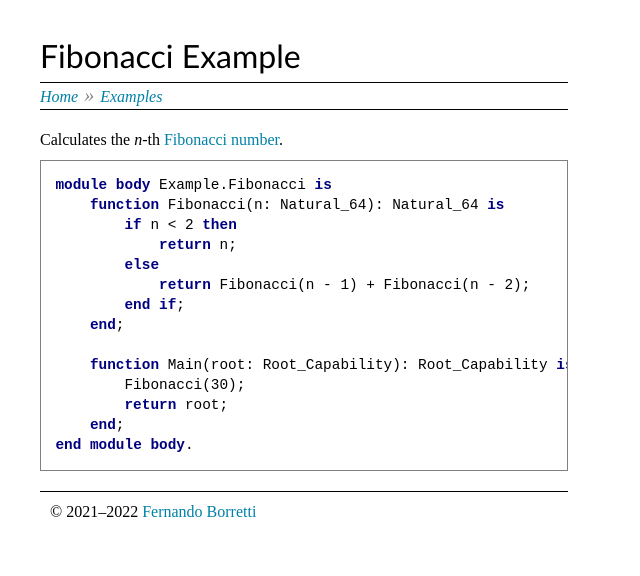
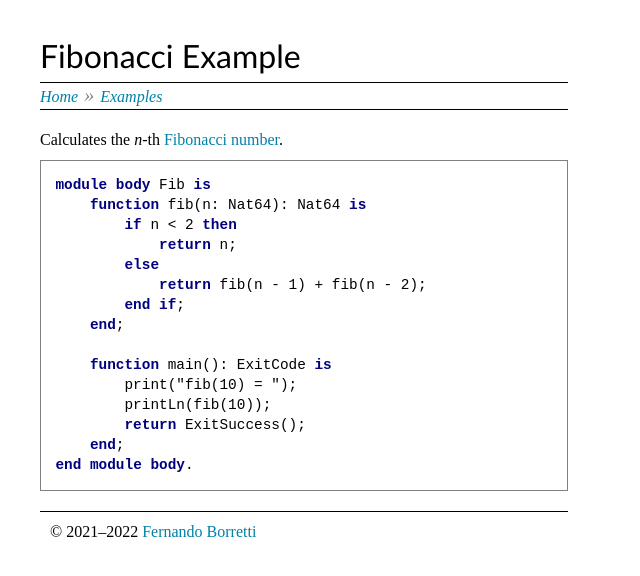
Before and after one commit to austral/austral.github.io, a Jekyll site: the page built from examples/fib.md, in a window 1280 px wide. Shown: the top 576 px of the page, without its empty margins (0-640 px from the left). Built offline with Jekyll 4.4.1, drawn with Linux system fonts in a browser that asks for light colours.

Commit message:
Updates example

````diff
--- a/examples/fib.md
+++ b/examples/fib.md
@@ -5,18 +5,19 @@ title: Fibonacci Example
 Calculates the _n_-th [Fibonacci number][fib].
 
 ```austral
-module body Example.Fibonacci is
-    function Fibonacci(n: Natural_64): Natural_64 is
+module body Fib is
+    function fib(n: Nat64): Nat64 is
         if n < 2 then
             return n;
         else
-            return Fibonacci(n - 1) + Fibonacci(n - 2);
+            return fib(n - 1) + fib(n - 2);
         end if;
     end;
 
-    function Main(root: Root_Capability): Root_Capability is
-        Fibonacci(30);
-        return root;
+    function main(): ExitCode is
+        print("fib(10) = ");
+        printLn(fib(10));
+        return ExitSuccess();
     end;
 end module body.
 ```
````
